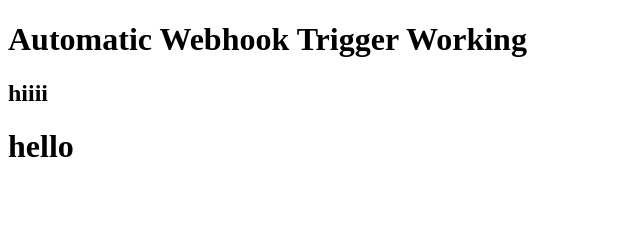
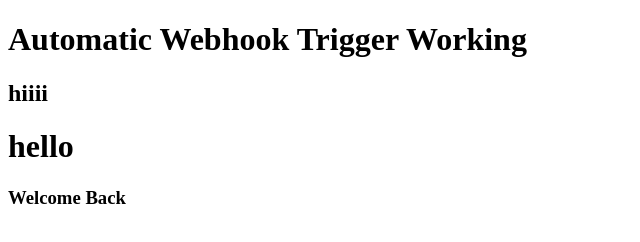
Before and after one commit to nafanjum2004-hash/jenkins-demo, a plain HTML site: page index.html in a window 1280 px wide. Shown: the whole page, without its empty margins (0-640 px from the left). Drawn offline with Linux system fonts and the light colour scheme.

Commit message:
Update index.html

```diff
--- a/index.html
+++ b/index.html
@@ -8,6 +8,7 @@
     <h1>Automatic Webhook Trigger Working </h1>
     <h2> hiiii</h2>
     <h1>hello</h1>
+    <h3>Welcome Back</h3>
 
 </body>
 </html>
```
